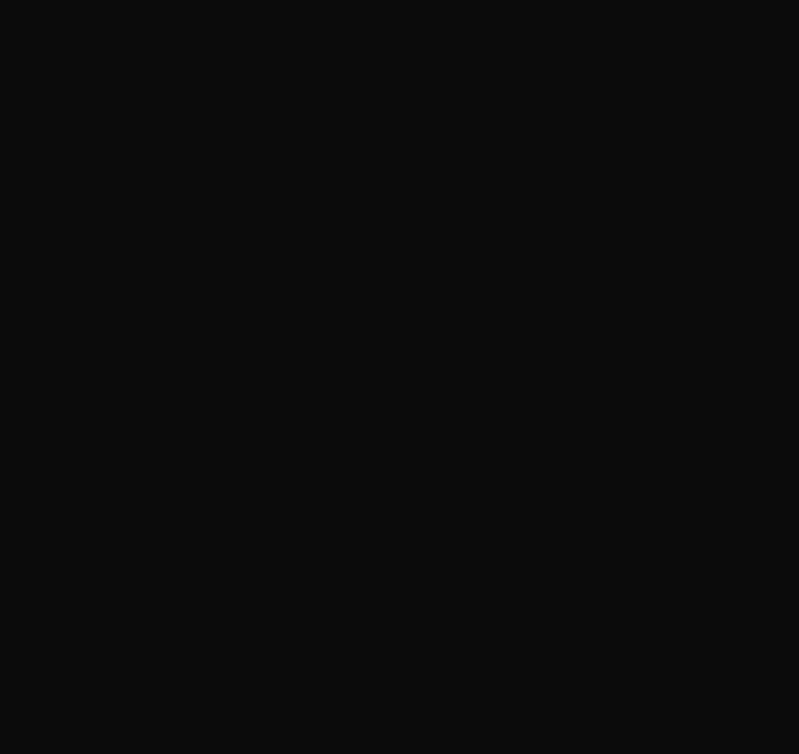
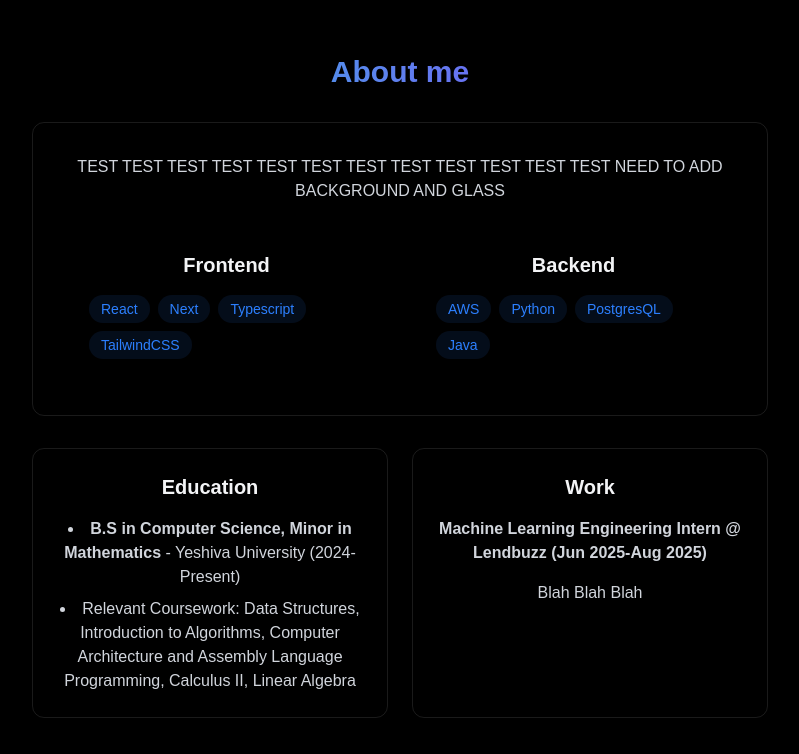
Before and after one commit to iddobarnoon/i-portfolio, a React (Vite) app: page / in a window 1280 px wide. Shown: the part 858-1612 px from the top of the page, without its empty margins (240-1039 px from the left). Before the commit the page ends 864 px from the top, so only its background shows below. Built offline with nearby package versions, Linux system fonts and the light colour scheme.

Commit message:
about page unfinished

```diff
--- a/src/App.jsx
+++ b/src/App.jsx
@@ -3,6 +3,7 @@
 import { NavBar } from './components/Navbar';
 import { MobileMenu } from './components/MobileMenu';
 import { Home } from './components/sections/Home';
+import { About } from './components/sections/About';
 import "./index.css";
 import { useState } from "react";
 
@@ -19,6 +20,7 @@
         <NavBar menuOpen={menuOpen} setMenuOpen={setMenuOpen} />
         <MobileMenu menuOpen={menuOpen} setMenuOpen={setMenuOpen} />
         <Home/>
+        <About></About>
       </div>
     </>
     );
--- a/src/components/sections/About.jsx
+++ b/src/components/sections/About.jsx
@@ -0,0 +1,65 @@
+export const About = () => {
+    const frontendSkills = ["React", "Next", "Typescript", "TailwindCSS"];
+    const backendSkills = ["AWS", "Python", "PostgresQL", "Java"]
+
+    return (
+        <section id="about" className="min-h-screen flex items-center justify-center py-20">
+            <div className="max-w-3xl mx-auto px-4">
+                <h2 className="text-3xl font-bold mb-8 bg-gradient-to-r from-cyan-500 to-violet-600 bg-clip-text text-transparent text-center">About me</h2>
+                <div className="glass rounded-xl p-8 border-white/10 border hover:-translate-y-1 transition-all">
+                    <p className="text-gray-300 mb-6">
+                        TEST TEST TEST TEST TEST TEST
+                        TEST TEST TEST TEST TEST TEST NEED TO ADD BACKGROUND AND GLASS
+                    </p>
+
+                    <div className="grid grid-cols-1 md:grid-cols-2 gap-6">
+                        <div className="rounded-xl p-6 hover:-translate-y-1 transition-all">
+                            <h3 className="text-xl font-bold mb-4"> Frontend </h3>
+                            <div className="flex flex-wrap gap-2">
+                                {frontendSkills.map((tech) => (
+                                    <span className="bg-blue-500/10 text-blue-500 py-1 px-3 rounded-full text-sm hover:bg-blue-500/20 hover:shadow-[0_2px_8px_rgba(59,130,2246,0.2)] transition">
+                                        {tech}
+                                    </span>
+
+
+                                ))}
+                            </div>
+                        </div>
+
+                        <div className="rounded-xl p-6 hover:-translate-y-1 transition-all">
+                            <h3 className="text-xl font-bold mb-4"> Backend </h3>
+                            <div className="flex flex-wrap gap-2">
+                                {backendSkills.map((tech) => (
+                                    <span className="bg-blue-500/10 text-blue-500 py-1 px-3 rounded-full text-sm hover:bg-blue-500/20 hover:shadow-[0_2px_8px_rgba(59,130,2246,0.2)] transition">
+                                        {tech}
+                                    </span>
+
+
+                                ))}
+                            </div>
+                        </div>
+                    </div>
+                </div>
+
+                <div className="grid grid-cols-1 md:grid-cols-2 gap-6 mt-8">
+                    <div className="p-6 rounded-xl border-white/10 border hover:-translate-y-1 transition-all">
+                        <h3 className="text-xl font-bold mb-4">Education</h3>
+                        <ul list-disc className="list-disc list-inside text-gray-300 space-y-2">
+                            <li>
+                                <strong> B.S in Computer Science, Minor in Mathematics</strong> - Yeshiva University (2024-Present)
+                            </li>
+                            <li>Relevant Coursework: Data Structures, Introduction to Algorithms, Computer Architecture and Assembly Language Programming, Calculus II, Linear Algebra</li>
+                        </ul>
+                    </div>
+                    <div className="p-6 rounded-xl border-white/10 border hover:-translate-y-1 transition-all">
+                        <h3 className="text-xl font-bold mb-4">Work</h3>
+                        <div className="space-y-4 text-gray-300">
+                            <h4 className="font-semibold"> Machine Learning Engineering Intern @ Lendbuzz (Jun 2025-Aug 2025)</h4>
+                            <p>Blah Blah Blah</p>
+                        </div>
+                    </div>
+                </div>
+            </div>
+        </section>
+    );
+}
```
